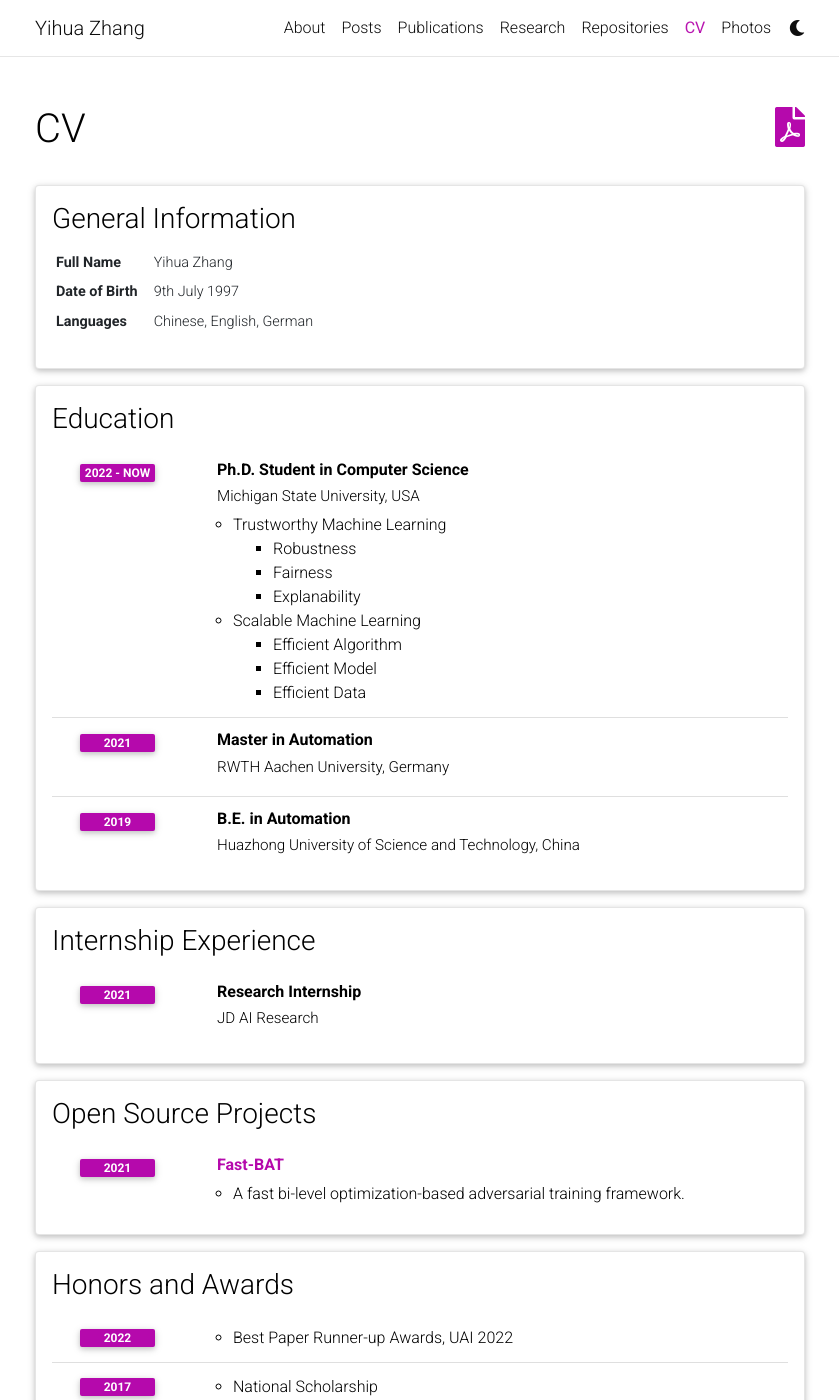
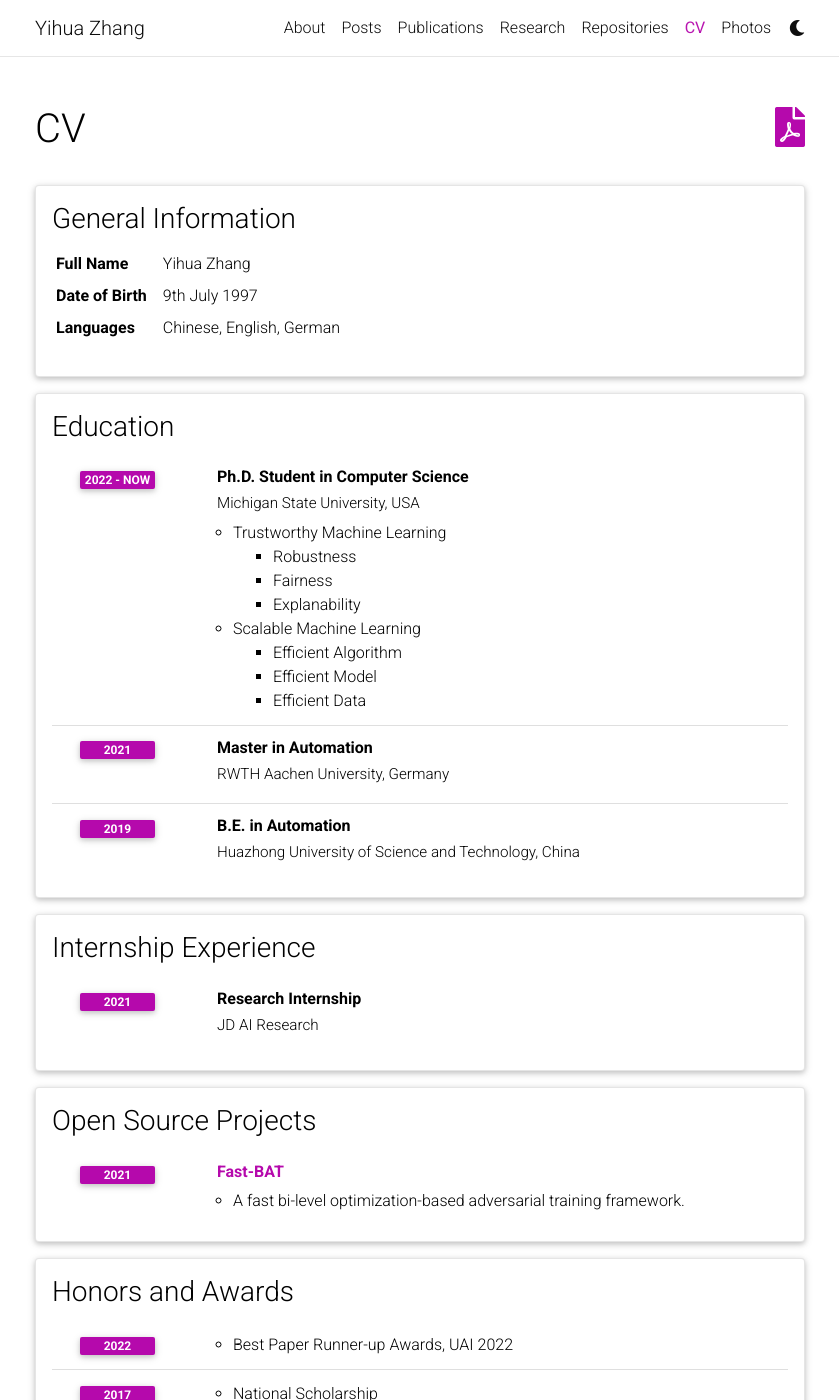
Before and after one commit to NormalUhr/yihua-zhang, a Jekyll site: the page built from _pages/cv.md, in a window 1280 px wide and 1400 px high. Shown: the whole window, without its empty margins (220-1059 px from the left). Built offline with Jekyll 4.4.1, drawn with Linux system fonts in a browser that asks for light colours; full-size pictures stand in for the smaller copies a plugin makes; comment, search, counter and statistics services are not loaded; a style sheet for code colours, icons or effects is not loaded.

Commit message:
update teaser

```diff
--- a/_sass/_base.scss
+++ b/_sass/_base.scss
@@ -4,8 +4,21 @@
 
 // Typography
 
-p, h1, h2, h3, h4, h5, h6, em, div, span, strong {
+p, h1, h2, h3, h4, h5, h6, em, div, li, span, strong {
   color: var(--global-text-color);
+}
+
+hr {
+  border-top: 1px solid var(--global-divider-color);
+}
+
+table {
+  td, th {
+    color: var(--global-text-color);
+  }
+  td {
+    font-size: 1rem;
+  }
 }
 
 a, table.table a {
@@ -41,6 +54,30 @@
   margin-top: 0.75rem;
   margin-bottom: 1.5rem;
   text-align: center;
+}
+
+// Card
+
+.card {
+  background-color: var(--global-card-bg-color);
+
+  img {
+    width: 100%;
+  }
+
+  .card-title {
+    color: var(--global-text-color);
+  }
+
+  .card-item {
+    width: auto;
+    margin-bottom: 10px;
+
+    .row {
+      display: flex;
+      align-items: center;
+    }
+  }
 }
 
 // Citation
```
